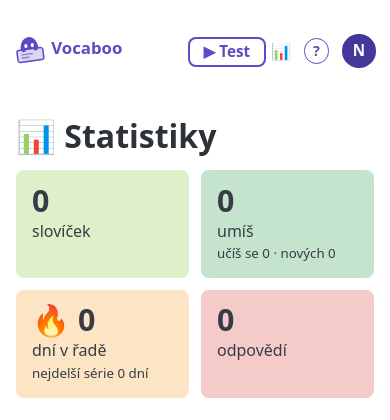
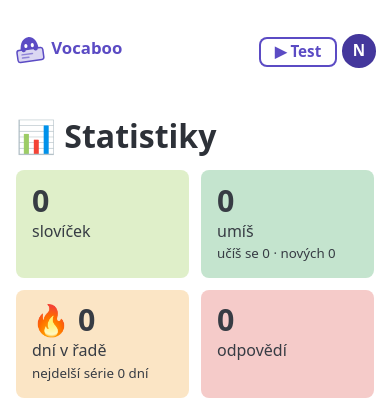
Before and after one commit to superboo2/vocaboo, a Django app: page /stats/ in a window 390 px wide. Shown: the top 420 px of the page. Run offline with Django 5.2, Linux system fonts and the light colour scheme; the visitor is signed in with stand-in values (Sample User, id 1); data that the repository does not hold is empty.

Commit message:
refactor: stats and help in the account menu on phone

```diff
--- a/static/css/app.css
+++ b/static/css/app.css
@@ -242,9 +242,16 @@ nav .brand strong {
   font-size: 0.95rem;
 }
 
-/* On a computer the word "Statistiky", on a phone the icon */
-.nav-icon {
+/* On a computer the words, on a phone the short ones; Statistiky and Nápověda move to the
+   account menu on a phone */
+.nav-icon,
+.menu-narrow {
   display: none;
+}
+
+/* A line under the phone-only links, between them and the look switch */
+.account-menu .menu-group-end {
+  border-bottom: 1px solid var(--pico-muted-border-color);
 }
 
 @media (max-width: 576px) {
@@ -253,8 +260,13 @@ nav .brand strong {
     padding-right: 0.4rem;
   }
 
-  .nav-text {
+  .nav-text,
+  .nav-wide {
     display: none;
+  }
+
+  .menu-narrow {
+    display: list-item;
   }
 
   /* A smaller ghost and tighter gaps, so the bar fits on one line */
@@ -273,29 +285,6 @@ nav .brand strong {
 
   .nav-icon {
     display: inline;
-  }
-}
-
-/* Nápověda as a word, on a narrow phone only a ? in a circle */
-.help-icon {
-  display: none;
-}
-
-@media (max-width: 400px) {
-  .help-text {
-    display: none;
-  }
-
-  .help-icon {
-    display: inline-flex;
-    align-items: center;
-    justify-content: center;
-    width: 1.6rem;
-    height: 1.6rem;
-    border: 1.5px solid currentColor;
-    border-radius: 50%;
-    font-weight: 700;
-    font-size: 0.9rem;
   }
 }
 
--- a/templates/base.html
+++ b/templates/base.html
@@ -37,16 +37,18 @@
         <ul>
           {# The main action of the app, on every page #}
           <li><a href="{% url 'study:new' %}" class="nav-test">▶︎ <span class="nav-text">{% translate "Spustit test" %}</span><span class="nav-icon">{% translate "Test" %}</span></a></li>
-          {# On a phone only the icon, so the bar stays on one line #}
-          <li><a href="{% url 'study:stats' %}" aria-label="{% translate 'Statistiky' %}" title="{% translate 'Statistiky' %}"><span class="nav-icon" aria-hidden="true">📊</span><span class="nav-text">{% translate "Statistiky" %}</span></a></li>
-          {# On a narrow phone only ?, so the bar stays on one line #}
-          <li><a href="{% url 'help_index' %}" aria-label="{% translate 'Nápověda' %}" title="{% translate 'Nápověda' %}"><span class="help-icon" aria-hidden="true">?</span><span class="help-text">{% translate "Nápověda" %}</span></a></li>
+          {# On a phone these two are in the account menu, so the bar stays short #}
+          <li class="nav-wide"><a href="{% url 'study:stats' %}">{% translate "Statistiky" %}</a></li>
+          <li class="nav-wide"><a href="{% url 'help_index' %}">{% translate "Nápověda" %}</a></li>
           {# The account: a circle with the first letter, the rest in its menu #}
           <li>
             <details class="dropdown account-menu">
               <summary role="button" class="account-button" aria-label="{% translate 'Účet' %}" title="{{ user.email }}">{{ user.email|first|upper }}</summary>
               <ul dir="rtl">
                 <li class="account-email" dir="ltr"><small class="muted">{{ user.email }}</small></li>
+                {# Only on a phone, on a computer they are in the bar #}
+                <li dir="ltr" class="menu-narrow"><a href="{% url 'study:stats' %}">📊 {% translate "Statistiky" %}</a></li>
+                <li dir="ltr" class="menu-narrow menu-group-end"><a href="{% url 'help_index' %}">❓ {% translate "Nápověda" %}</a></li>
                 <li dir="ltr" class="theme-switch" role="group" aria-label="{% translate 'Vzhled' %}">
                   <button type="button" data-theme-choice="light" aria-pressed="false">☀️ {% translate "Den" %}</button>
                   <button type="button" data-theme-choice="dark" aria-pressed="false">🌙 {% translate "Noc" %}</button>
@@ -63,6 +65,7 @@
               </ul>
             </details>
           </li>
+        </ul>
       </nav>
     </header>
   {% endif %}
--- a/templates/help/prehled.html
+++ b/templates/help/prehled.html
@@ -3,7 +3,7 @@
 {% block help %}
   <section>
     <h2>Vzhled</h2>
-    <p>Aplikace vypadá stejně na počítači i na telefonu: jeden sloupec, sekce jako karty. Nahoře je lišta s logem (duch, který vykukuje zpoza kartičky – klik na něj vrátí na přehled) <em>Vocaboo · ▶︎ Test · Statistiky · Nápověda</em> (na telefonu místo Statistik ikona 📊, na úzkém telefonu místo Nápovědy ?) a kolečko s prvním písmenem tvého e-mailu – klik na něj otevře menu s e-mailem, přepínačem vzhledu <em>☀️ Den · 🌙 Noc · Auto</em> (Auto se řídí nastavením systému; volba platí jen v tomto prohlížeči), <em>Nastavením</em> a <em>Odhlásit</em>. Tlačítko <strong>▶︎ Test</strong> v liště spustí test odkudkoli. Na telefonu si aplikaci můžeš dát na plochu (v menu prohlížeče <em>Přidat na plochu</em>), ikona je stejný duch na indigovém čtverci. Na přehledu jsou karty <em>Co ti dnes nejde</em>, <em>Slovníky</em> (s odkazem <em>+ Nový</em> na nový slovník) a <em>Dnes</em>.</p>
+    <p>Aplikace vypadá stejně na počítači i na telefonu: jeden sloupec, sekce jako karty. Nahoře je lišta s logem (duch, který vykukuje zpoza kartičky – klik na něj vrátí na přehled) <em>Vocaboo · ▶︎ Test · Statistiky · Nápověda</em> (na telefonu jsou Statistiky a Nápověda v menu účtu, v liště zůstane jen logo, ▶︎ Test a kolečko) a kolečko s prvním písmenem tvého e-mailu – klik na něj otevře menu s e-mailem, (na telefonu) 📊 Statistikami a ❓ Nápovědou, přepínačem vzhledu <em>☀️ Den · 🌙 Noc · Auto</em> (Auto se řídí nastavením systému; volba platí jen v tomto prohlížeči), <em>Nastavením</em> a <em>Odhlásit</em>. Tlačítko <strong>▶︎ Test</strong> v liště spustí test odkudkoli. Na telefonu si aplikaci můžeš dát na plochu (v menu prohlížeče <em>Přidat na plochu</em>), ikona je stejný duch na indigovém čtverci. Na přehledu jsou karty <em>Co ti dnes nejde</em>, <em>Slovníky</em> (s odkazem <em>+ Nový</em> na nový slovník) a <em>Dnes</em>.</p>
   </section>
 
   <section>
```
Also changed, not shown: docs/spec.md (+1 -1 lines).
